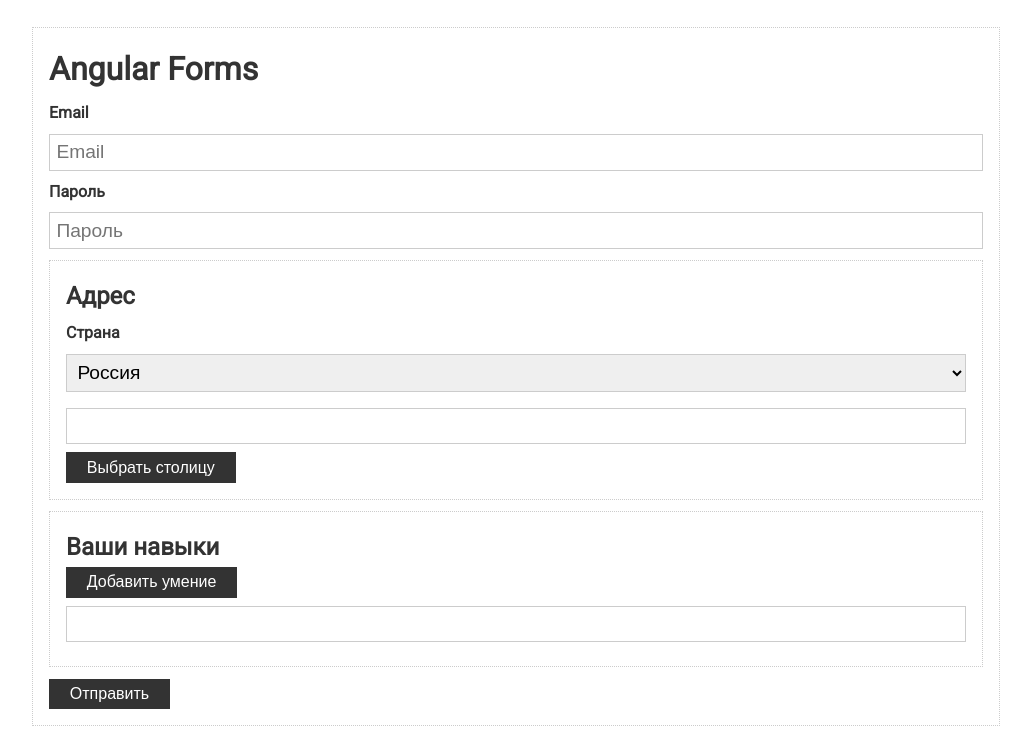
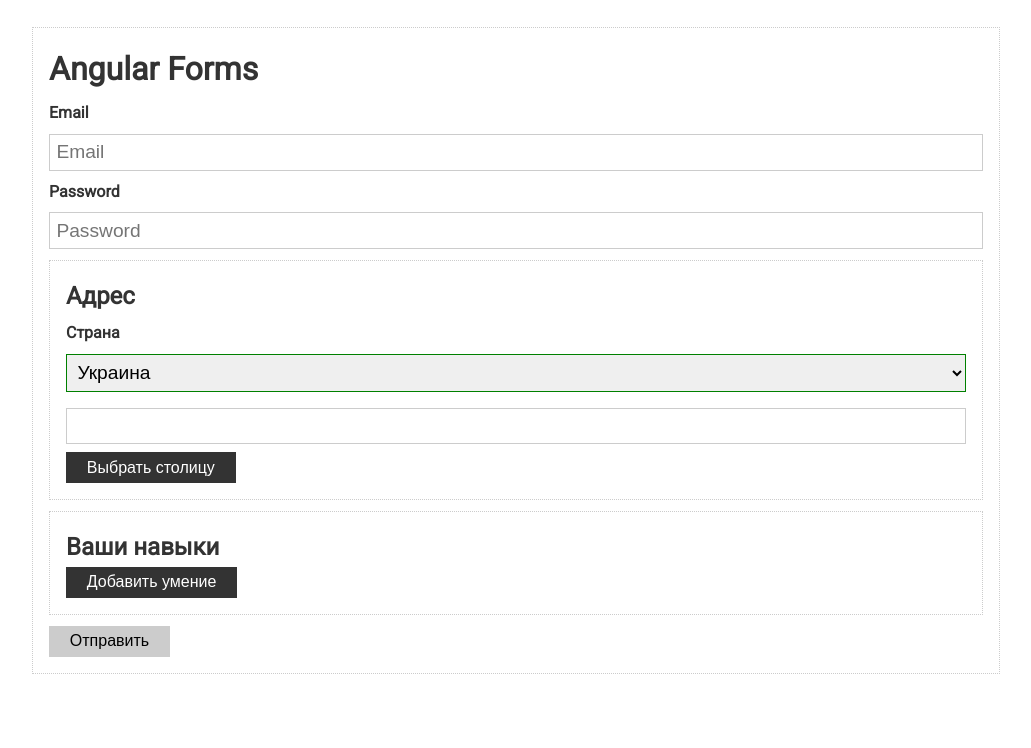
Before and after one commit to natali-gracia/ng-basics, an Angular app: page / in a window 1280 px wide. Shown: the top 748 px of the page, without its empty margins (124-1155 px from the left). Built offline with nearby package versions, Linux system fonts and the light colour scheme.

Commit message:
practice form in Angular

```diff
--- a/src/app/app.component.css
+++ b/src/app/app.component.css
@@ -1,3 +1,9 @@
 p {
   font-size: 1.5rem;
 }
+.form-control .ng-invalid.ng-touched {
+  border: 1px solid red;
+}
+.form-control .ng-valid {
+  border: 1px solid green;
+}
--- a/src/app/app.component.html
+++ b/src/app/app.component.html
@@ -1,26 +1,56 @@
 <div class="container">
-  <form class="card">
+  <form class="card" [formGroup]="form" (ngSubmit)="submit()">
     <h1>Angular Forms</h1>
 
     <div class="form-control">
       <label>Email</label>
-      <input type="text" placeholder="Email" />
-      <div class="validation"></div>
+      <input type="text" placeholder="Email" formControlName="email" />
+      <div
+        class="validation"
+        *ngIf="form.get('email').invalid && form.get('email').touched"
+      >
+        <small *ngIf="form.get('email').errors.required"
+          >Email is required!</small
+        >
+        <small *ngIf="form.get('email').errors.email"
+          >Incorrect Email format.</small
+        >
+        <small *ngIf="form.get('email').errors.restrictedEmail"
+          >Email {{ form.get('email').value }} banned.</small
+        >
+        <small *ngIf="form.get('email').errors.uniqEmail"
+          >Email {{ form.get('email').value }} not true.</small
+        >
+      </div>
     </div>
 
     <div class="form-control">
-      <label>Пароль</label>
-      <input type="password" placeholder="Пароль" />
-      <div class="validation"></div>
+      <label>Password</label>
+      <input
+        type="password"
+        placeholder="Password"
+        formControlName="password"
+      />
+      <div
+        class="validation"
+        *ngIf="form.get('password').invalid && form.get('password').touched"
+      >
+        <small *ngIf="form.get('password').errors.required"
+          >Password is required!</small
+        >
+        <small *ngIf="form.get('password').errors.minlength"
+          >Password must contain min
+          {{ form.get('password').errors.minlength.requiredLength }}
+          symbols</small
+        >
+      </div>
     </div>
 
-    <div class="card">
+    <div class="card" formGroupName="address">
       <h2>Адрес</h2>
-
       <div class="form-control">
         <label>Страна</label>
-
-        <select>
+        <select formControlName="country">
           <option value="ru">Россия</option>
           <option value="ua">Украина</option>
           <option value="by">Беларусь</option>
@@ -28,21 +58,30 @@
       </div>
 
       <div class="form-control">
-        <input type="text" />
+        <input type="text" formControlName="city" />
       </div>
 
-      <button class="btn">Выбрать столицу</button>
+      <button class="btn" type="button" (click)="setCapital()">
+        Выбрать столицу
+      </button>
     </div>
 
-    <div class="card">
+    <div class="card" formGroupName="skills">
       <h2>Ваши навыки</h2>
-      <button class="btn">Добавить умение</button>
-      <div class="form-control">
-        <label></label>
-        <input type="text" />
+      <button class="btn" type="button" (click)="addSkill()">
+        Добавить умение
+      </button>
+      <div
+        class="form-control"
+        *ngFor="let control of form.get('skills').controls; let idx = index"
+      >
+        <label>Skill {{ idx + 1 }}</label>
+        <input type="text" [formControlName]="idx" />
       </div>
     </div>
 
-    <button class="btn">Отправить</button>
+    <button class="btn" type="submit" [disabled]="form.invalid || form.pending">
+      Отправить
+    </button>
   </form>
 </div>
--- a/src/app/app.component.ts
+++ b/src/app/app.component.ts
@@ -1,8 +1,58 @@
-import { Component } from '@angular/core'
+import { variable } from '@angular/compiler/src/output/output_ast';
+import { Component, OnInit } from '@angular/core';
+import { FormArray, FormControl, FormGroup, Validators } from '@angular/forms';
+import { MyValidators } from './my.validators';
 
 @Component({
   selector: 'app-root',
   templateUrl: './app.component.html',
   styleUrls: ['./app.component.css'],
 })
-export class AppComponent {}
+export class AppComponent implements OnInit {
+  form!: FormGroup;
+
+  ngOnInit() {
+    this.form = new FormGroup({
+      email: new FormControl(
+        '',
+        [Validators.email, Validators.required, MyValidators.restrictedEmails],
+        [MyValidators.uniqEmail]
+      ),
+      password: new FormControl('', [
+        Validators.required,
+        Validators.minLength(6),
+      ]),
+      address: new FormGroup({
+        country: new FormControl('ua'),
+        city: new FormControl('', Validators.required),
+      }),
+      skills: new FormArray([]),
+    });
+    console.log(this.form.get('email'));
+  }
+
+  setCapital() {
+    const cityMap = {
+      ua: 'Kyiv',
+      ru: 'Moscow',
+      by: 'Minsk',
+    };
+
+    const city = cityMap[this.form.get('address').get('country').value];
+    console.log(city);
+    this.form.patchValue({ address: { city: city } });
+  }
+
+  addSkill() {
+    const control = new FormControl('', Validators.required);
+    // (<FormArray>this.form.get('skills'))
+    (this.form.get('skills') as FormArray).push(control);
+  }
+  submit() {
+    if (this.form.valid) {
+      const formData = { ...this.form.value };
+      console.log('Form Data: ', formData);
+    }
+    this.form.reset();
+  }
+}
--- /dev/null
+++ b/src/app/my.validators.ts
@@ -0,0 +1,25 @@
+import { FormControl } from '@angular/forms';
+import { Observable } from 'rxjs';
+
+export class MyValidators {
+  static restrictedEmails(control: FormControl): { [key: string]: boolean } {
+    if (['test@gmail.com', '1@gmail.com'].includes(control.value)) {
+      return { restrictedEmail: true };
+    }
+    return null;
+  }
+
+  static uniqEmail(control: FormControl): Promise<any> | Observable<any> {
+    return new Promise((resolve) => {
+      setTimeout(() => {
+        if (control.value === 'async@gmail.com') {
+          resolve({
+            uniqEmail: true,
+          });
+        } else {
+          resolve(null);
+        }
+      }, 1000);
+    });
+  }
+}
```
Also changed, not shown: src/app/app.module.ts (+6 -6 lines).
